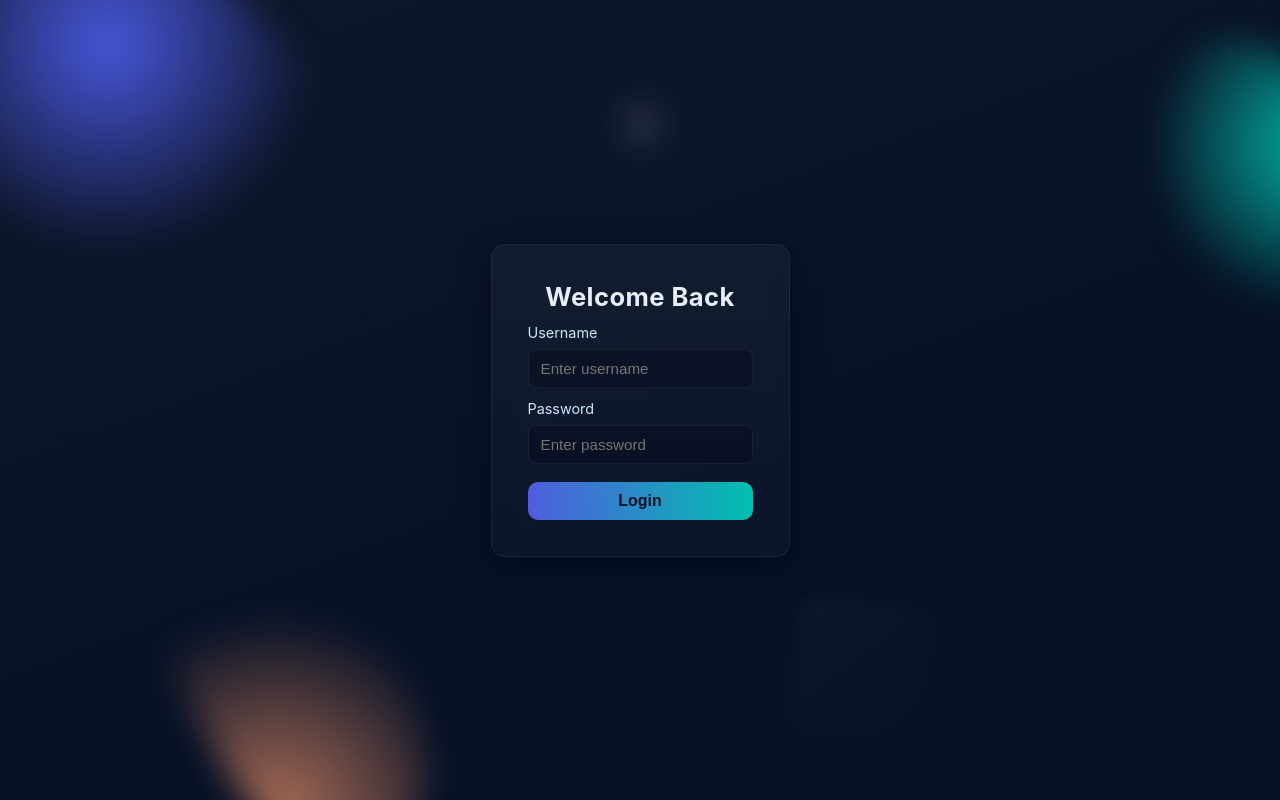
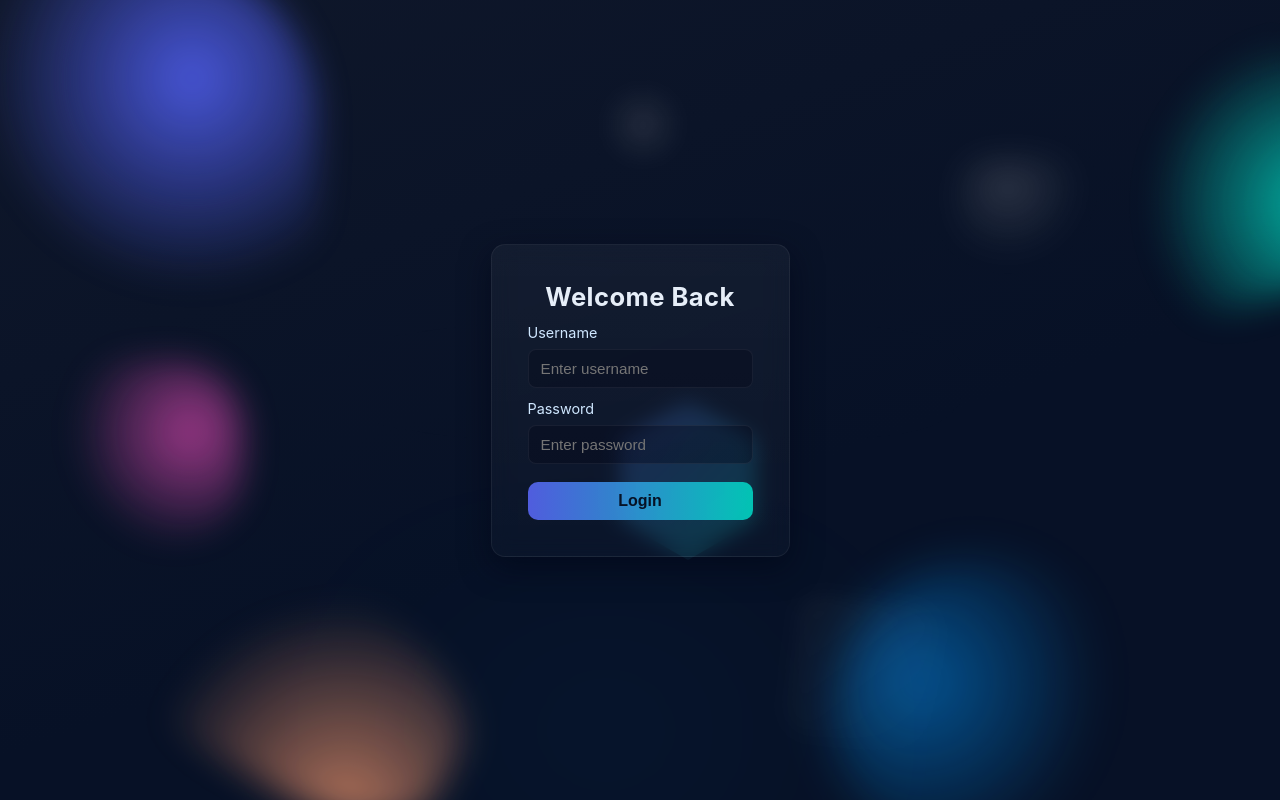
Before and after one commit to eljhei-ops/my-backend, a website: page frontend-test/login.html in a window 1280 px wide. Drawn offline with Linux system fonts and the light colour scheme.

Commit message:
login update

```diff
--- a/frontend-test/login.html
+++ b/frontend-test/login.html
@@ -141,21 +141,21 @@ html,body{
   left:-8%;
   top:-6%;
   background: radial-gradient(circle at 30% 30%, var(--accent-1), transparent 50%);
-  animation: float-1 18s linear infinite, spin-slow 40s linear infinite;
+  animation: float-1 9s linear infinite, spin-slow 20s linear infinite;
 }
 .shape-2{
   width:260px; height:260px;
   right:-6%;
   top:6%;
   background: radial-gradient(circle at 70% 20%, var(--accent-2), transparent 60%);
-  animation: float-2 22s linear infinite reverse, spin-slow 50s linear infinite;
+  animation: float-2 11s linear infinite reverse, spin-slow 25s linear infinite;
 }
 .shape-3{
   width:200px; height:360px;
   left:15%;
   bottom:-8%;
   background: radial-gradient(circle at 10% 80%, var(--accent-3), transparent 60%);
-  animation: float-3 26s linear infinite, spin-slow 60s linear infinite reverse;
+  animation: float-3 13s linear infinite, spin-slow 30s linear infinite reverse;
 }
 .shape-4{
   width:140px; height:140px;
@@ -184,8 +184,65 @@ html,body{
   border-radius:50%;
   filter: blur(24px);
   opacity:0.12;
-  animation: slide-1 28s linear infinite;
+  animation: slide-1 14s linear infinite;
 }
+
+/* --- NEW SHAPES --- */
+
+.shape-7{
+  width:300px; height:300px;
+  left:65%;
+  top:70%;
+  background: radial-gradient(circle at 30% 60%, rgba(0,150,255,0.55), transparent 65%);
+  border-radius:50%;
+  filter: blur(22px);
+  mix-blend-mode: screen;
+  animation: float-7 10s ease-in-out infinite, spin-slow 35s linear infinite;
+}
+
+.shape-8{
+  width:180px; height:180px;
+  left:5%;
+  top:45%;
+  background: radial-gradient(circle at 70% 40%, rgba(255,80,200,0.65), transparent 70%);
+  border-radius:40%;
+  filter: blur(16px);
+  animation: float-8 8s ease-in-out infinite alternate;
+}
+
+.shape-9{
+  width:120px; height:120px;
+  left:75%;
+  top:20%;
+  background: radial-gradient(circle at 40% 20%, rgba(255,255,255,0.2), transparent 60%);
+  border-radius: 25%;
+  animation: float-9 9s ease-in-out infinite;
+  opacity: 0.7;
+}
+
+/* rotating polygon */
+.shape-10{
+  width:160px; height:160px;
+  right:40%;
+  bottom:30%;
+  background: linear-gradient(135deg, rgba(88,101,242,0.4), rgba(0,221,199,0.4));
+  clip-path: polygon(50% 0%, 93% 25%, 93% 75%, 50% 100%, 7% 75%, 7% 25%);
+  filter: blur(10px);
+  opacity:0.5;
+  animation: spin-poly 9s linear infinite, float-10 12s ease-in-out infinite;
+}
+
+/* ambient wide gradient cloud */
+.shape-11{
+  width:700px; height:300px;
+  left:20%;
+  bottom:-10%;
+  background: radial-gradient(circle at 50% 50%, rgba(0,160,255,0.12), transparent 70%);
+  filter: blur(60px);
+  opacity:0.25;
+  animation: cloud-move 30s ease-in-out infinite;
+}
+
 
 /* keyframes for floating */
 @keyframes float-1{
@@ -318,6 +375,11 @@ html,body{
     <div class="shape shape-4"></div>
     <div class="shape shape-5"></div>
     <div class="shape shape-6"></div>
+	<div class="shape shape-7"></div>
+	<div class="shape shape-8"></div>
+	<div class="shape shape-9"></div>
+	<div class="shape shape-10"></div>
+	<div class="shape shape-11"></div>
 </div>
 
 <!-- Login container -->
```
